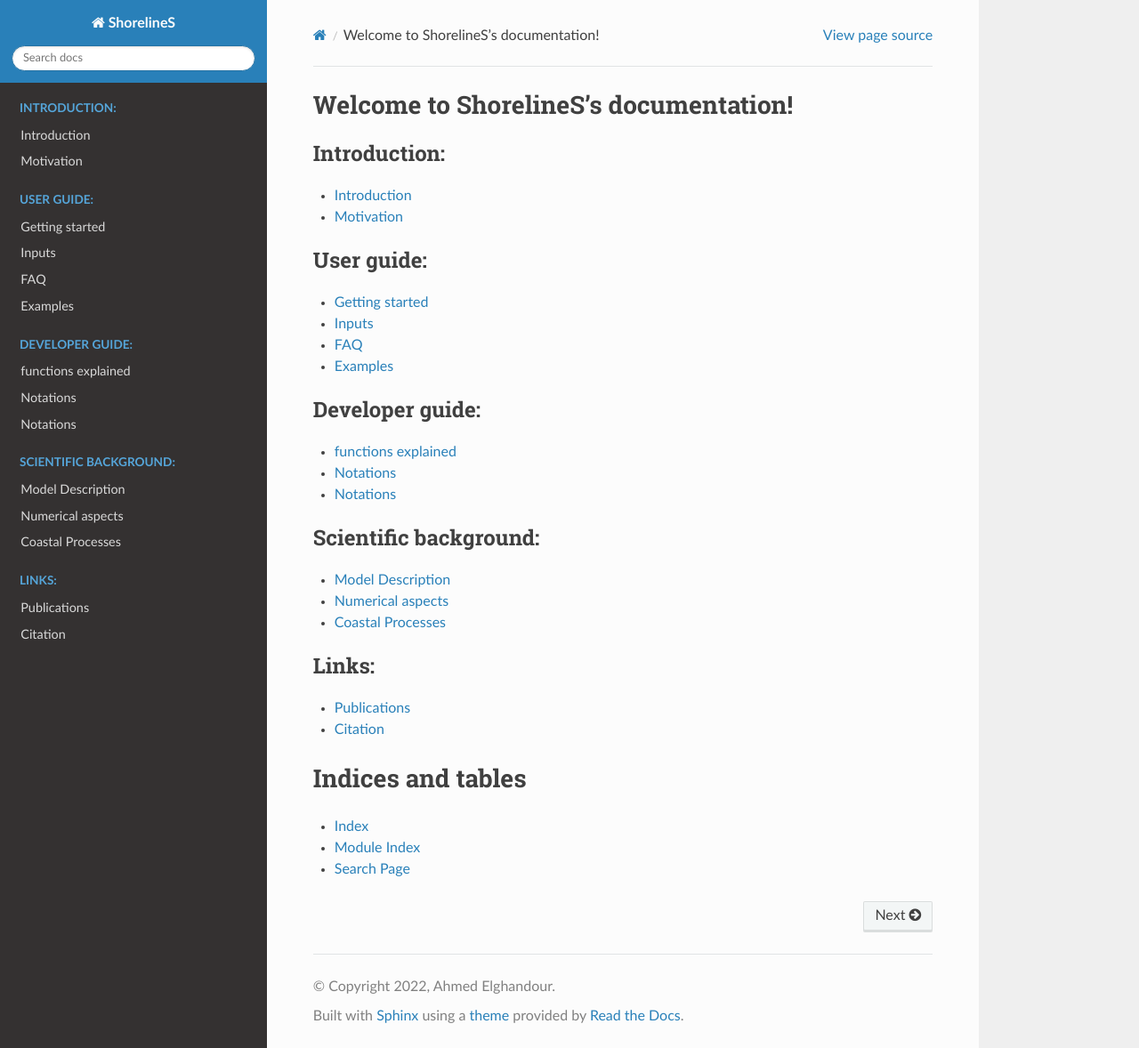
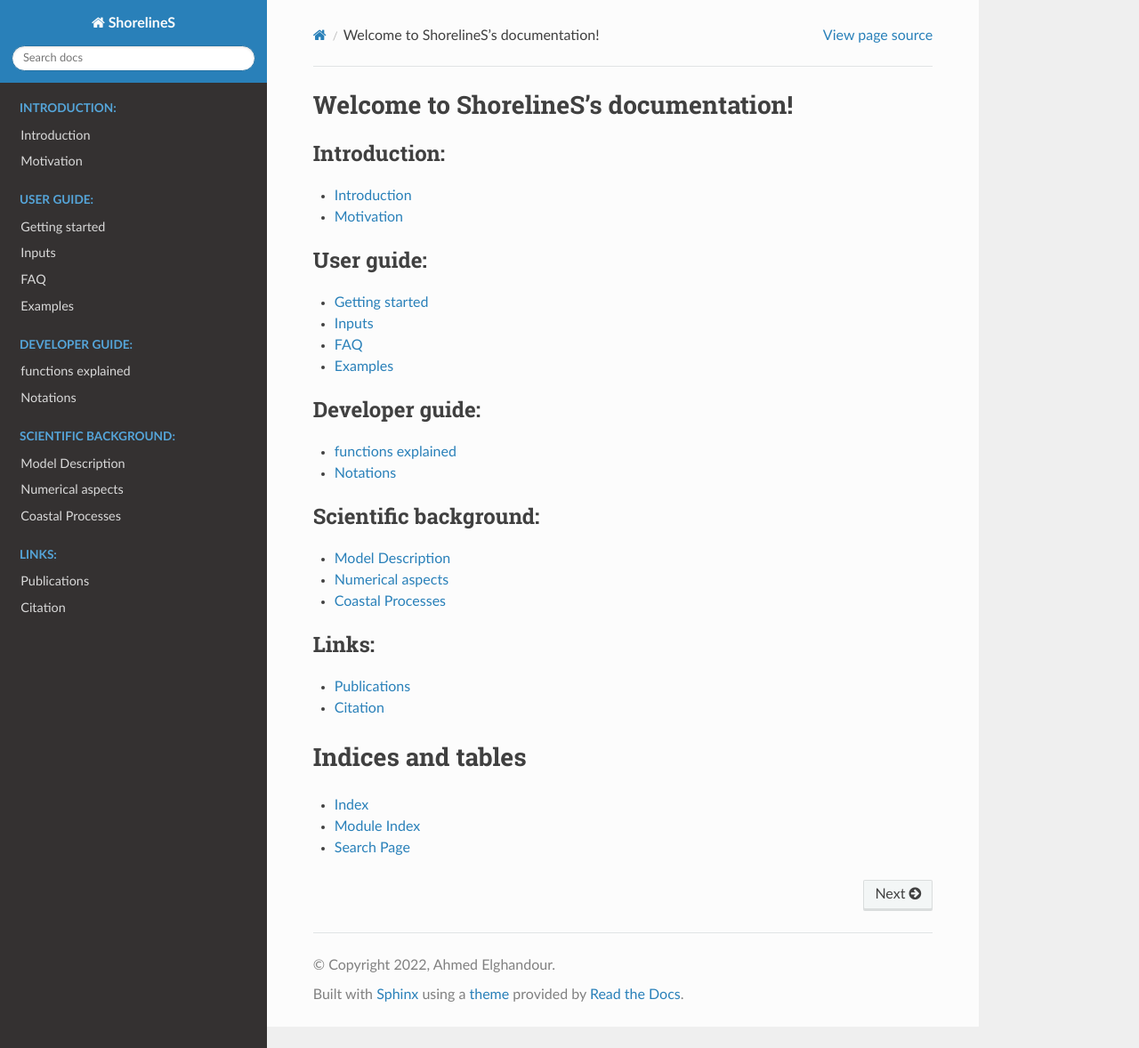
Before and after one commit to Ahmed-Elghandour/ShorelineS-Documentation, a Sphinx documentation site: the page built from docs/index.rst, in a window 1280 px wide and 1178 px high. Shown: the whole window at 89% size. Built offline with Sphinx 7.4.7 and the Read the Docs theme 2.0.0, drawn with Linux system fonts in a browser that asks for light colours.

Commit message:
Update index.rst

```diff
--- a/docs/index.rst
+++ b/docs/index.rst
@@ -31,7 +31,7 @@ Welcome to ShorelineS's documentation!
 
    developer guide/Functions explained
    developer guide/Notations
-   developer guide/Notations
+
 
 
 .. toctree::
```
